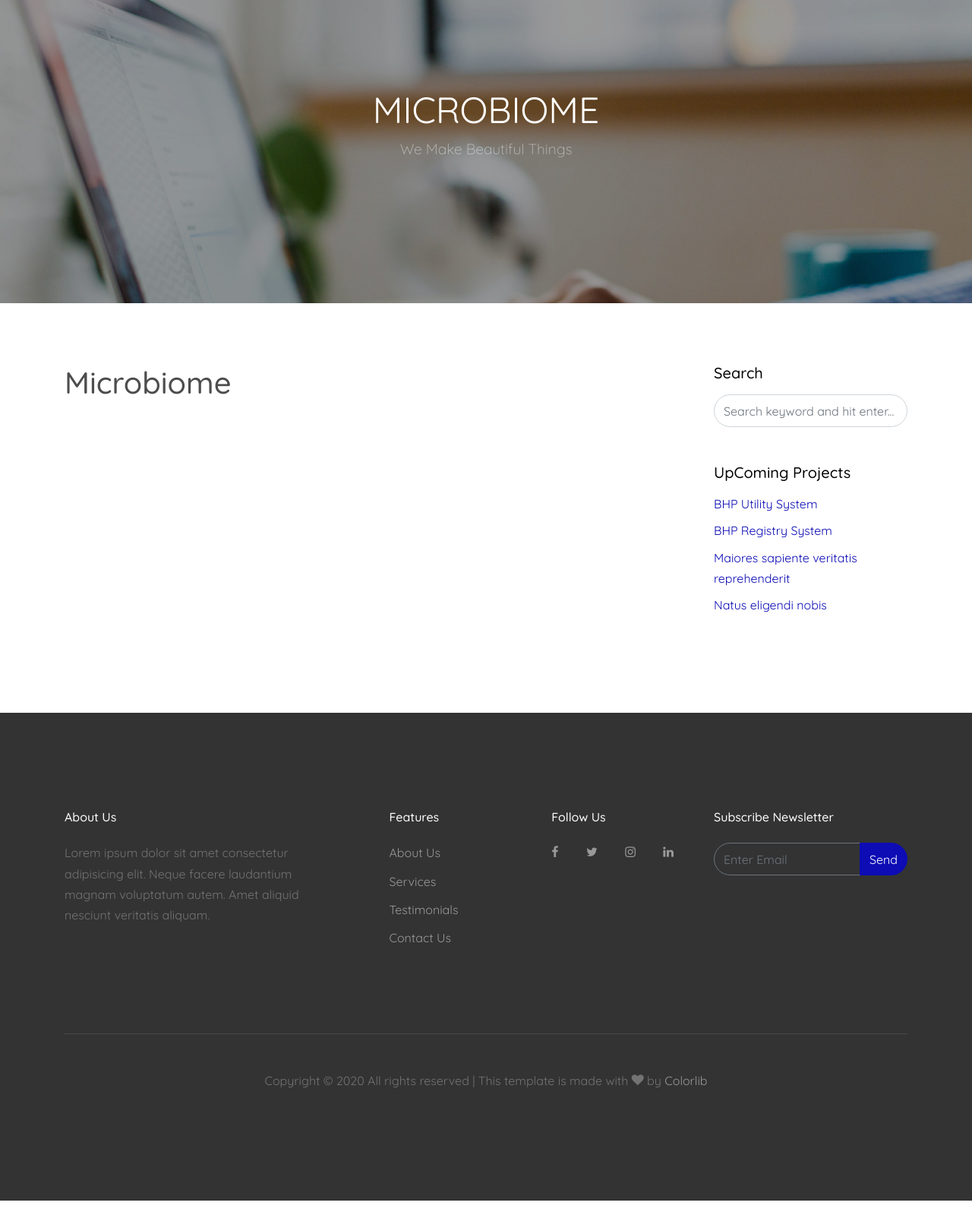
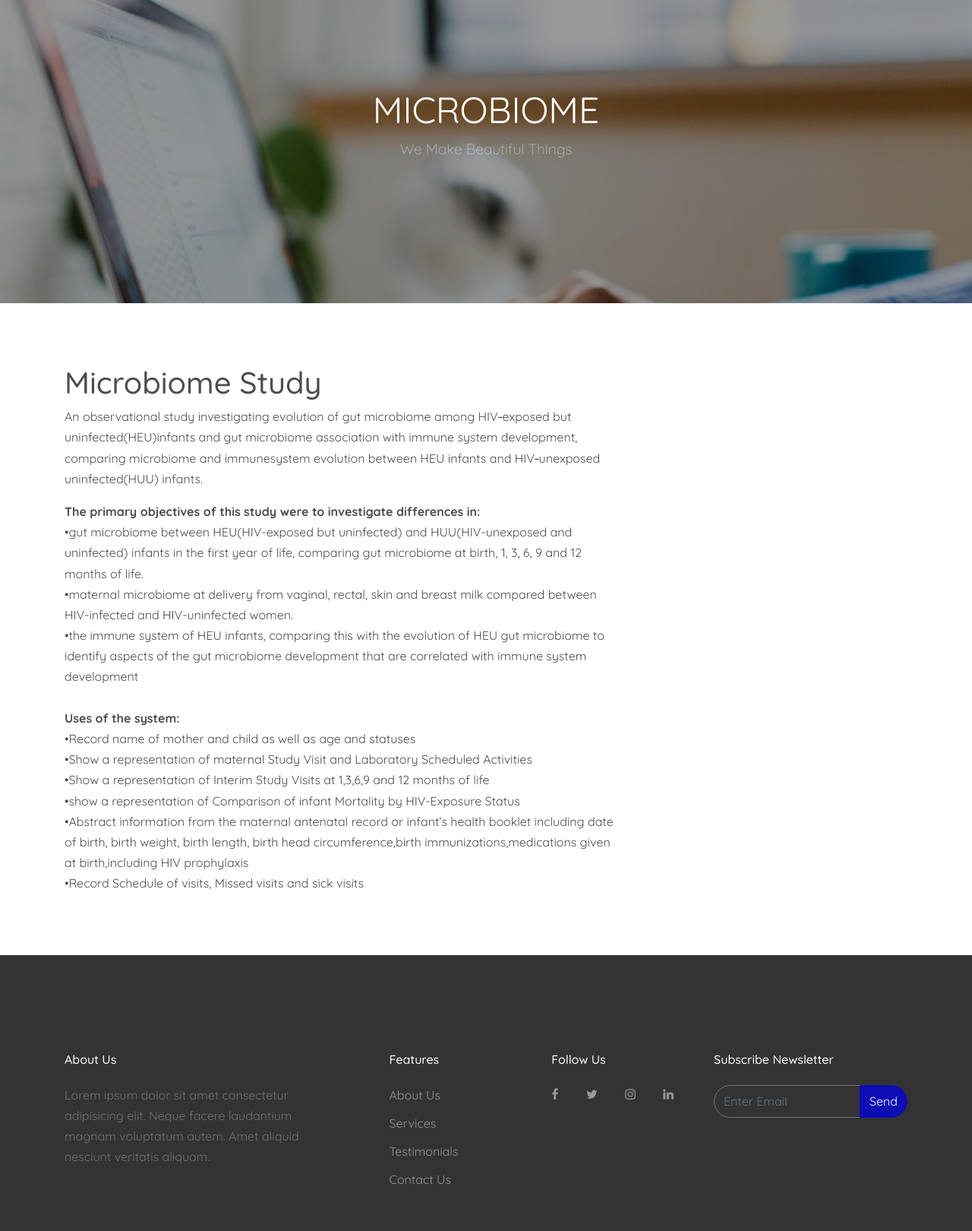
Before and after one commit to botswana-harvard/se-dmc, a Django app: page /microbiome in a window 1280 px wide. Shown: the part 141-1761 px from the top of the page at 76% size. Before the commit the page ends 1721 px from the top, so only its background shows below. Run offline with Django 3.2, Linux system fonts and the light colour scheme; parts of the project's set-up code (start-up, migrations or seed data) failed here and were passed over; some libraries are stand-ins or nearby versions; some web fonts are replaced.

Commit message:
Update microbiome.html

```diff
--- a/se_dmc/templates/se_dmc/microbiome.html
+++ b/se_dmc/templates/se_dmc/microbiome.html
@@ -25,41 +25,25 @@
         <div class="row">
 
           <div class="col-md-8">
-            <h1>Microbiome</h1>
-            {% comment %}<div class="row">
-              <div class="col-12">
-                <div class="custom-pagination text-center">
-                  <span>1</span>
-                  <a href="#">2</a>
-                  <a href="#">3</a>
-                  <span class="more-page">...</span>
-                  <a href="#">10</a>
-                </div>
-              </div>
-            </div>{% endcomment %}
-          </div>
+            <h1>Microbiome Study</h1>
+            <p>An observational study investigating evolution of gut microbiome among HIV‐exposed but uninfected(HEU)infants and gut microbiome association with immune system
+              development, comparing microbiome and immunesystem evolution between HEU infants and HIV‐unexposed uninfected(HUU) infants.</p>
+            <b>The primary objectives of this study were to investigate differences in:</b><br/>
+            •gut microbiome between HEU(HIV-exposed but uninfected) and HUU(HIV-unexposed and uninfected) infants in the first year of life, comparing gut microbiome at birth, 1, 3, 6, 9 and 12 months of life.<br/>
+            •maternal microbiome at delivery from vaginal, rectal, skin and breast milk compared between HIV-infected and HIV-uninfected women.<br/>
+            •the immune system of HEU infants, comparing this with the evolution of HEU gut microbiome to identify aspects of the gut microbiome development that are
+            correlated with immune system development<br/><br/>
 
-          <div class="col-md-3 ml-auto">
-            <div class="mb-5">
-              <h3 class="h5 text-black mb-3">Search</h3>
-              <form action="#" method="post">
-                <div class="form-group d-flex">
-                  <input type="text" class="form-control" placeholder="Search keyword and hit enter...">
-                </div>
-              </form>
-            </div>
+            <b>Uses of the system:</b><br/>
+            •Record name of mother and child as well as age and statuses<br/>
+            •Show a representation of maternal Study Visit and Laboratory Scheduled Activities<br/>
+            •Show a representation of Interim Study Visits at 1,3,6,9 and 12 months of life<br/>
+            •show a representation of Comparison of infant Mortality by HIV-Exposure Status<br/>
+            •Abstract information from the maternal antenatal record or infant’s health booklet including date
+            of birth, birth weight, birth length, birth head circumference,birth immunizations,medications given at birth,including HIV prophylaxis<br/>
+            •Record Schedule of visits, Missed visits and sick visits
 
-            <div class="mb-5">
-              <h3 class="h5 text-black mb-3">UpComing Projects</h3>
-              <ul class="list-unstyled">
-                <li class="mb-2"><a href="#">BHP Utility System</a></li>
-                <li class="mb-2"><a href="#">BHP Registry System</a></li>
-                <li class="mb-2"><a href="#">Maiores sapiente veritatis reprehenderit</a></li>
-                <li class="mb-2"><a href="#">Natus eligendi nobis</a></li>
-              </ul>
-            </div>
-
-          </div>
+           </div>
 
         </div>
       </div>
```
